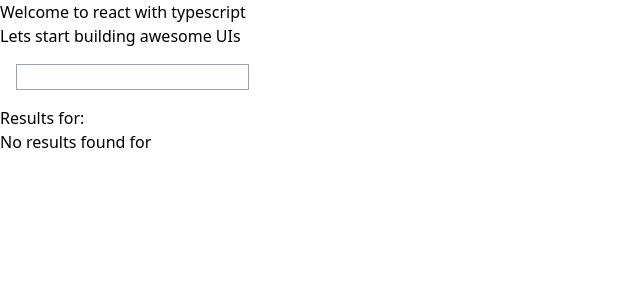
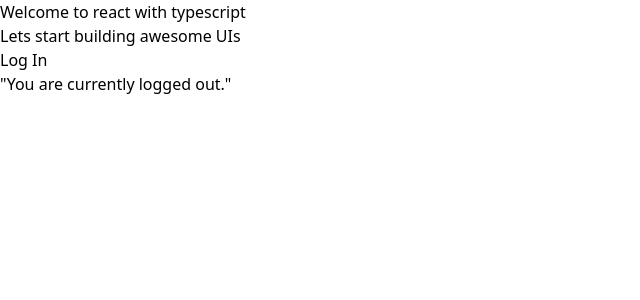
Before and after one commit to kriskris-27/React-TS, a React (Create React App) app: page / in a window 1280 px wide. Shown: the top 300 px of the page, without its empty margins (0-640 px from the left). Built offline with nearby package versions, Linux system fonts and the light colour scheme.

Commit message:
JSX-render

```diff
--- a/src/App.tsx
+++ b/src/App.tsx
@@ -2,8 +2,9 @@ import React from 'react'
 import WelcomeMessage from './components/WelcomeMessage'
 // import DataFetcher from './components/DataFetcher'
 // import UserDetailFetcher from './components/UserDetailFetcher'
-import RegistrationForm from './components/RegistrationForm'
+// import RegistrationForm from './components/RegistrationForm'
 import DebouncedSearchInput from './components/DebouncedSearchInput'
+import UserStatusDis from './components/UserStatusDis'
 // import Greeting from './components/Greeting'
 // import ProductCard from './components/ProductCard'
 // import UserProfile from './components/UserProfile'
@@ -46,7 +47,9 @@ const App = () => {
 
           {/* <RegistrationForm/> */}
 
-        <DebouncedSearchInput/>
+        {/* <DebouncedSearchInput/> */}
+
+        <UserStatusDis/>
      </>
   )
 }
--- a/src/components/DebouncedSearchInput.tsx
+++ b/src/components/DebouncedSearchInput.tsx
@@ -82,7 +82,7 @@ const DebouncedSearchInput = () => {
 
     </ul>
 
-
+    <p>{error && (error)}</p>
     </>
   )
 }
--- /dev/null
+++ b/src/components/UserStatusDis.tsx
@@ -0,0 +1,51 @@
+import { useState } from "react"
+
+const UserStatusDis = () => {
+    const [isloggedin,setIsloggedin] =useState<boolean>(false);
+    const [isloading,setIsloading]=useState<boolean>(false);
+    const [username,setUsername] = useState<string>('');
+
+    const handlein=()=>{
+        console.log("in");
+
+        setIsloading(true)
+        setTimeout(()=>{
+            setIsloading(false)
+            setIsloggedin(true)
+            setUsername('Alice')
+        },2000)
+    }
+    const handleout = () =>{
+
+            setIsloggedin(false)
+            setUsername('')
+
+            setIsloading(false)
+    }
+
+  return (
+
+
+    <>
+
+    {isloading ? (<p>Checking status...</p>) :
+
+    (
+        <>
+        {!isloggedin && (<button onClick={handlein}>Log In</button>)}
+    {isloggedin && (<button onClick={handleout}>Log Out</button>)}
+
+
+
+
+    {isloggedin ? (<h3>Welcome,{username}! You are currently logged in</h3>) : (<p>"You are currently logged out."</p>)}
+
+        </>
+    )
+}
+
+    </>
+  )
+}
+
+export default UserStatusDis
```
Also changed, not shown: 1 other file (tests, documents, lock files or other folders).
